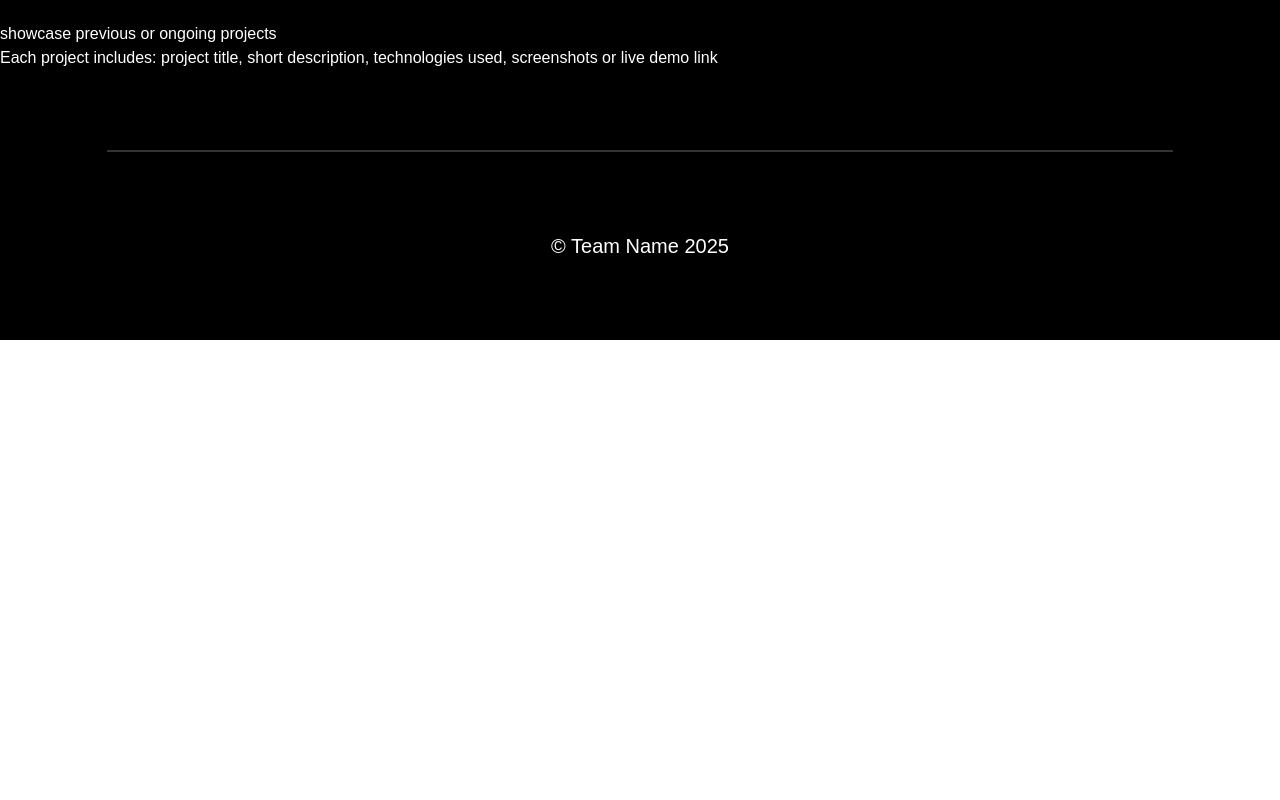
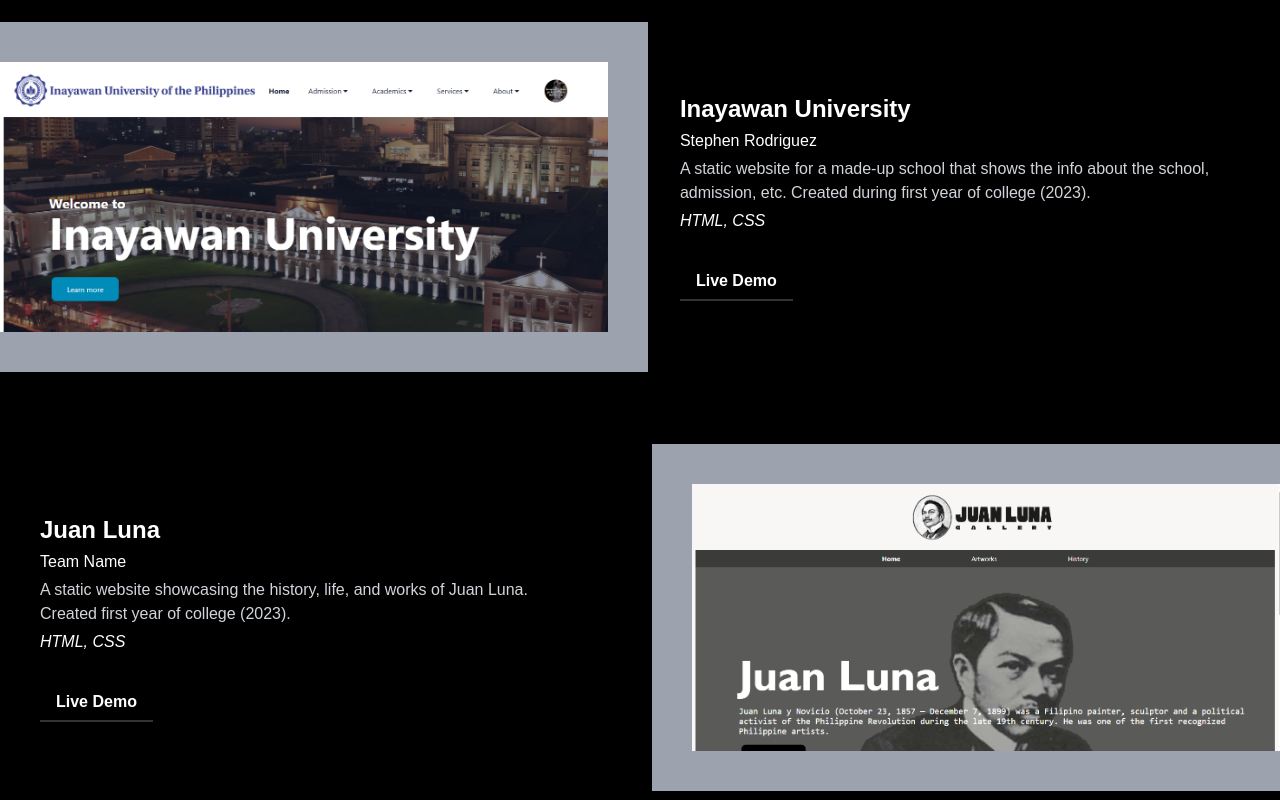
Before and after one commit to slricta/team-portfolio-project, a React (Create React App) app: page /projects in a window 1280 px wide. Shown: the part 960-1760 px from the top of the page. Before the commit the page ends 1300 px from the top, so only its background shows below. Built offline with nearby package versions, Linux system fonts and the light colour scheme.

Commit message:
Updated projects page

```diff
--- a/src/components/pages/Projects.js
+++ b/src/components/pages/Projects.js
@@ -1,6 +1,8 @@
 import React from 'react'
 import { motion } from "framer-motion";
 import { useEffect } from 'react';
+import inayawan from './images/inayawan.PNG';
+import juan from './images/juan.PNG';
 
 export const Projects = () => {
   useEffect(() => {
@@ -22,10 +24,58 @@ export const Projects = () => {
         </div>
       </div>
       <hr className="w-5/6 mx-auto border-t-2 border-[#333333] mb-20" />
-      <ul>
-        <li>showcase previous or ongoing projects</li>
-        <li>Each project includes: project title, short description, technologies used, screenshots or live demo link</li>
-      </ul>
+
+      <div className="flex items-center gap-8 mx-auto">
+      {/* Image with Border */}
+          <div>
+            <img
+              src={inayawan}
+              alt="inayawan"
+              className="w-full border-[40px] border-l-0 border-gray-400 transition-transform duration-300 ease-in-out hover:scale-95"
+            />
+          </div>
+
+          {/* Text Content */}
+          <div className="w-full space-y-1">
+            <h2 className="text-2xl font-bold text-white">
+              Inayawan University
+            </h2>
+            <p className="text-white">Stephen Rodriguez</p>
+            <p className="text-gray-300">
+              A static website for a made-up school that shows the info about the school, admission, etc. Created during first year of college (2023).
+            </p>
+            <p className="text-white italic">HTML, CSS</p>
+            <br/>
+            <a href="/Inayawan/login.html" target="_blank" className='btnLearnMore'>Live Demo</a>
+          </div>
+        </div>
+        <br/><br/><br/>
+
+        {/* Juan Luna */}
+        <div className="flex items-center gap-8 mx-auto">
+          {/* Text Content */}
+          <div className="w-full space-y-1 px-10">
+            <h2 className="text-2xl font-bold text-white">
+              Juan Luna
+            </h2>
+            <p className="text-white">Team Name</p>
+            <p className="text-gray-300">
+            A static website showcasing the history, life, and works of Juan Luna. Created first year of college (2023).
+            </p>
+            <p className="text-white italic">HTML, CSS</p>
+            <br/>
+            <a href="/Juan Luna Website - Art Appreciation/home.html" target="_blank" className='btnLearnMore'>Live Demo</a>
+          </div>
+          {/* Image with Border */}
+          <div>
+            <img
+              src={juan}
+              alt="juan"
+              className="w-full border-[40px] border-r-0 border-gray-400 transition-transform duration-300 ease-in-out hover:scale-95"
+            />
+          </div>
+        </div>
+
     </div>
     </motion.div>
   )
--- a/src/components/pages/Team.js
+++ b/src/components/pages/Team.js
@@ -29,9 +29,9 @@ export const Team = () => {
           {[
             {
               name: "Gerwin Dean Alcober",
-              role: "Full Stack Developer",
-              expertise: "PHP, HTML, kahit ano",
-              github: "https://github.com/gerwindean",
+              role: "Back end Developer",
+              expertise: "HTML, CSS, Python, PHP",
+              github: "https://github.com/docurev111",
               img: player456,
             },
             {
@@ -43,22 +43,22 @@ export const Team = () => {
             },
             {
               name: "Matthew Meinrad Quiling",
-              role: "Full Stack Developer",
-              expertise: "PHP, HTML, kahit ano",
+              role: "Frontend Developer",
+              expertise: "HTML, CSS, JavaScript",
               github: "https://github.com/mattquiling",
               img: player456,
             },
             {
               name: "Stephen Rodriguez",
               role: "Full Stack Developer",
-              expertise: "PHP, HTML, kahit ano",
+              expertise: "Java, HTML, CSS, PHP, MySql",
               github: "https://github.com/slricta",
               img: player456,
             },
             {
               name: "Daven Waay",
               role: "Full Stack Developer",
-              expertise: "PHP, HTML, kahit ano",
+              expertise: "Java, HTML, CSS, MySql",
               github: "https://github.com/davenwaay",
               img: player456,
             }
```
Also changed, not shown: src/components/pages/images/inayawan.PNG (added), src/components/pages/images/juan.PNG (added).
